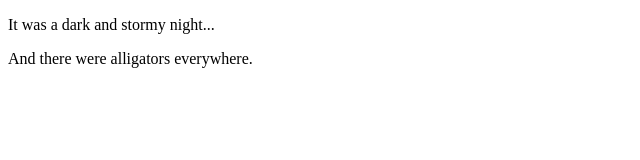
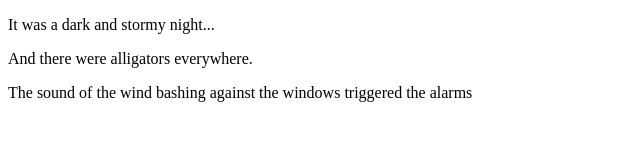
Before and after one commit to alexsdixon/fireside-story, a plain HTML site: page index.html in a window 1280 px wide. Shown: the whole page, without its empty margins (0-640 px from the left). Drawn offline with Linux system fonts and the light colour scheme.

Commit message:
third line added

```diff
--- a/index.html
+++ b/index.html
@@ -3,5 +3,6 @@
 	<body>
 		<p>It was a dark and stormy night...</p>
 		<p>And there were alligators everywhere.</p>
+		<p>The sound of the wind bashing against the windows triggered the alarms</p>
 	</body>
 </html>
```
